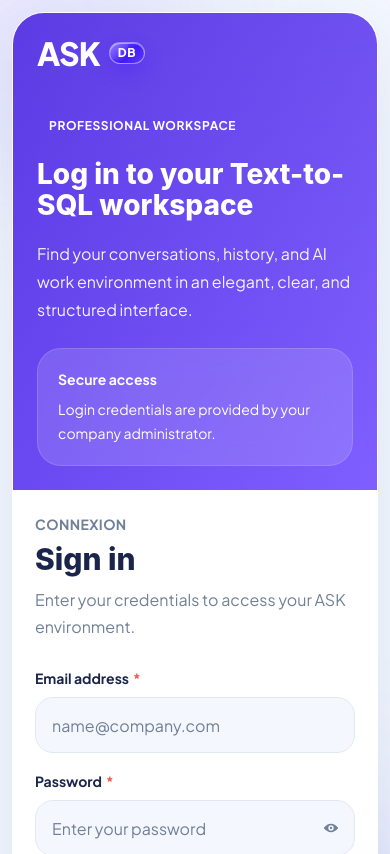
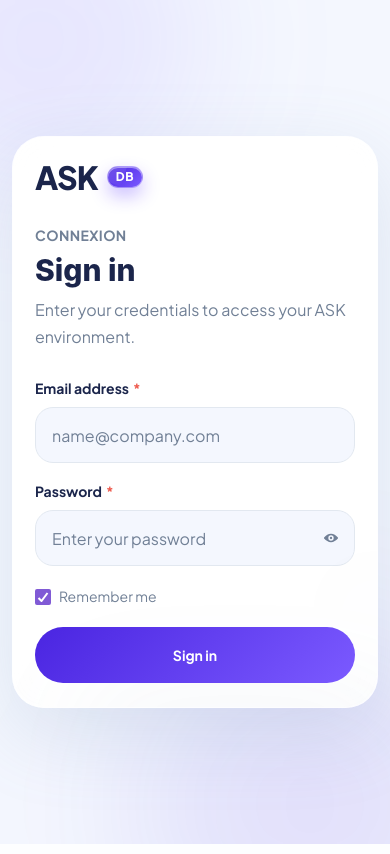
Before and after one commit to yessine-akrout/AskDB, a Next.js app in the folder frontend/: page /auth/sign-in in a window 390 px wide. Shown: the top 854 px of the page. Built offline with nearby package versions, Linux system fonts and the light colour scheme; no server answers.

Commit message:
feat(frontend): responsive login page design for mobile

```diff
--- a/frontend/app/auth/sign-in/page.tsx
+++ b/frontend/app/auth/sign-in/page.tsx
@@ -107,6 +107,7 @@ export default function SignInPage() {
         position="relative"
       >
         <Flex
+          display={{ base: 'none', lg: 'flex' }}
           w={{ base: '100%', lg: '36%' }}
           bg={purpleGradient}
           color="white"
@@ -230,6 +231,54 @@ export default function SignInPage() {
           py={{ base: '24px', md: '28px', xl: '36px' }}
         >
           <Box w="100%" maxW="500px">
+            <Flex
+              display={{ base: 'flex', lg: 'none' }}
+              align="center"
+              gap="9px"
+              mb="32px"
+            >
+              <Text
+                color={textColor}
+                fontSize="32px"
+                fontWeight="800"
+                lineHeight="1"
+                letterSpacing="-1px"
+              >
+                ASK
+              </Text>
+
+              <Box
+                position="relative"
+                px="8px"
+                py="4px"
+                borderRadius="999px"
+                bg={purpleGradient}
+                color="white"
+                fontSize="12px"
+                fontWeight="900"
+                lineHeight="1"
+                letterSpacing="0.7px"
+                border="1px solid rgba(255,255,255,0.45)"
+                boxShadow="inset 0 1px 0 rgba(255,255,255,0.45), 0 8px 18px rgba(67,24,255,0.28)"
+                overflow="hidden"
+              >
+                <Box
+                  position="absolute"
+                  top="-40%"
+                  left="-20%"
+                  w="70%"
+                  h="120%"
+                  bg="linear-gradient(120deg, rgba(255,255,255,0.55), rgba(255,255,255,0))"
+                  transform="rotate(18deg)"
+                  opacity="0.55"
+                />
+
+                <Box as="span" position="relative" zIndex={1}>
+                  DB
+                </Box>
+              </Box>
+            </Flex>
+
             <Text
               fontSize="sm"
               fontWeight="700"
```
